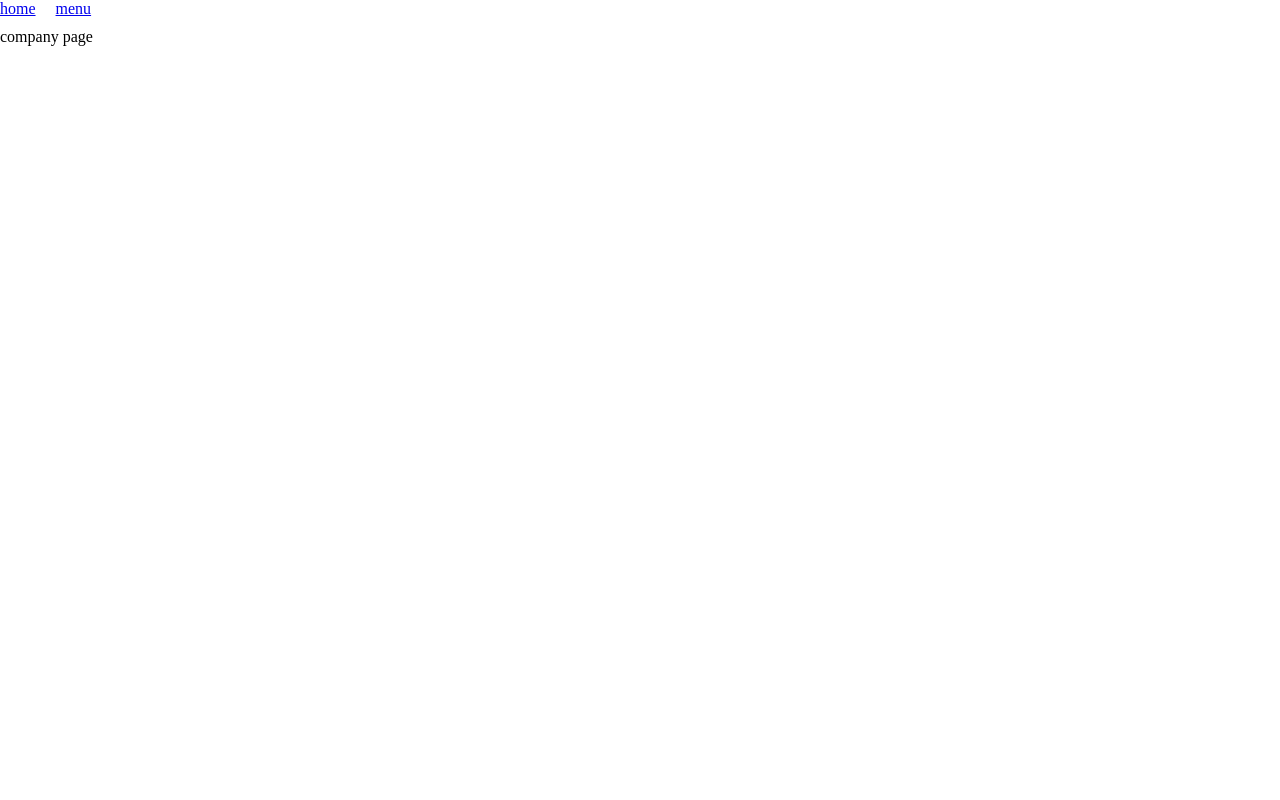
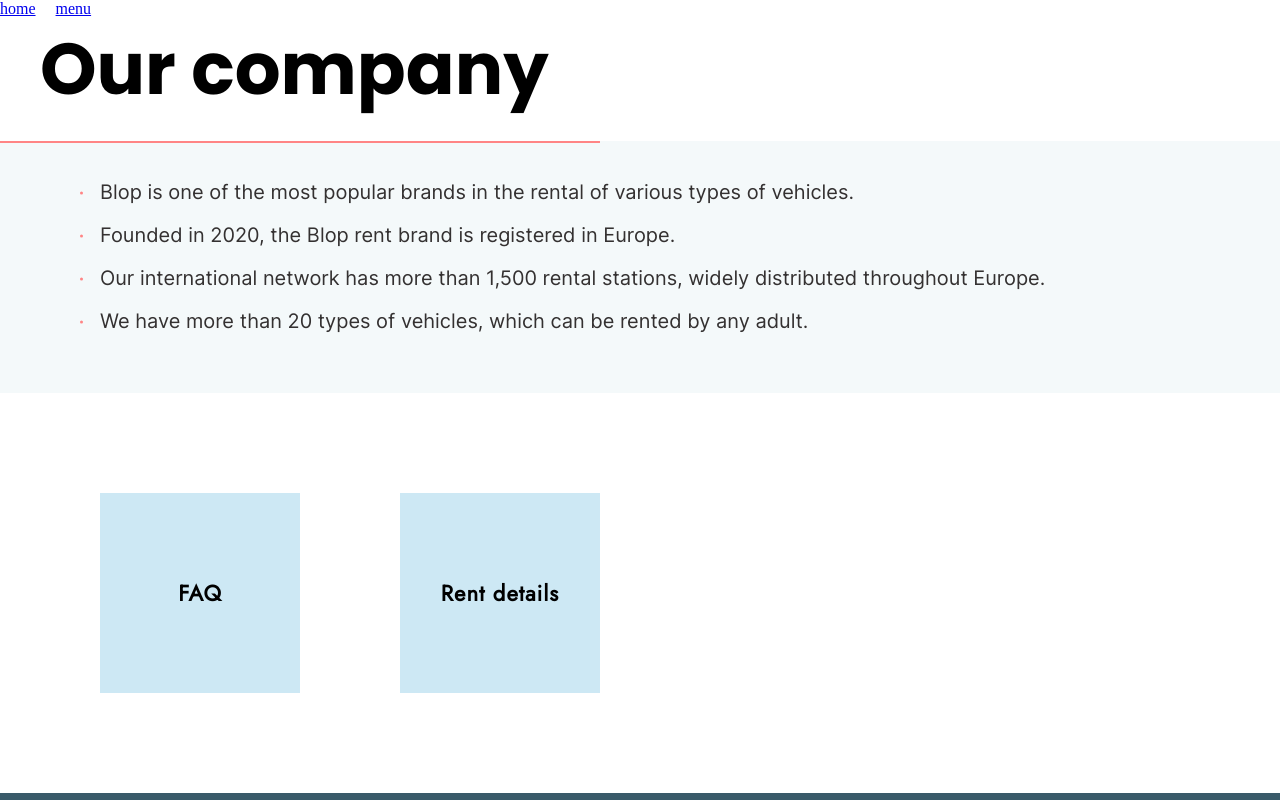
Before and after one commit to Aster0N/Blop, a Vue app: page /menu/company in a window 1280 px wide. Built offline with nearby package versions, Linux system fonts and the light colour scheme.

Commit message:
Create _CompanyPage.vue, add popup component for this page

```diff
--- a/package.json
+++ b/package.json
@@ -10,6 +10,7 @@
   "dependencies": {
     "core-js": "^3.6.5",
     "file-loader": "^6.2.0",
+    "material-design-icons-iconfont": "^6.1.0",
     "normalize.css": "^8.0.1",
     "vue": "^2.6.11",
     "vue-router": "^3.5.1"
--- a/src/assets/scss/fonts.scss
+++ b/src/assets/scss/fonts.scss
@@ -1,11 +1,11 @@
-// * === PEASE SANS
-@font-face {
-	font-family: 'Peace Sans';
-	src: url('../fonts/PeaceSans/Peace-Sans-Webfont.eot');
-	src: local('☺'), url('../fonts/PeaceSans/Peace-Sans-Webfont.woff') format('woff'), url('../fonts/PeaceSans/Peace-Sans-Webfont.ttf') format('truetype'), url('../fonts/PeaceSans/Peace-Sans-Webfont.svg') format('svg');
-	font-weight: normal;
-	font-style: normal;
-}
+// // * === PEASE SANS
+// @font-face {
+// 	font-family: 'Peace Sans';
+// 	src: url('../fonts/PeaceSans/Peace-Sans-Webfont.eot');
+// 	src: local('☺'), url('../fonts/PeaceSans/Peace-Sans-Webfont.woff') format('woff'), url('../fonts/PeaceSans/Peace-Sans-Webfont.ttf') format('truetype'), url('../fonts/PeaceSans/Peace-Sans-Webfont.svg') format('svg');
+// 	font-weight: normal;
+// 	font-style: normal;
+// }
 
 // * ===== POPPINS
 // Regular
--- /dev/null
+++ b/src/components/CompanyPagePopup.vue
@@ -0,0 +1,110 @@
+<template>
+	<div class="popup" id="popup">
+		<div class="popup-body">
+			<div class="popup-content">
+				<button class="popup-close" @click="closePopup">
+					<span class="popup-close-span">
+						<i class="material-icons">close</i>
+					</span>
+				</button>
+				<div class="popup-title">
+					<slot name="popup-title"></slot>
+				</div>
+				<div class="popup-text">
+					<slot name="popup-text"></slot>
+				</div>
+				<slot></slot>
+			</div>
+			<div class="closing-trigger" @click="closePopup"></div>
+		</div>
+	</div>
+</template>
+
+<script>
+export default {
+	data() {
+		return {};
+	},
+	methods: {
+		closePopup() {
+			this.$emit("closePopup");
+		},
+	},
+};
+</script>
+
+<style lang="scss" scoped>
+.popup {
+	position: fixed;
+	top: 0;
+	left: 0;
+	width: 100vw;
+	height: 100vh;
+	transition: all 0.5s ease;
+	opacity: 0;
+	visibility: hidden;
+	cursor: pointer;
+	overflow-x: hidden;
+	overflow-y: auto;
+	background-color: rgba(0, 0, 0, 0.8);
+}
+.popup.open {
+	opacity: 1;
+	visibility: visible;
+}
+.popup.open .popup-content {
+	transform: perspective(800px) translate(0, 0);
+}
+.popup-body {
+	min-height: 100vh;
+	@include position(center, center, "");
+
+	.popup-content {
+		position: relative;
+		background-color: #fff;
+		max-width: 800px;
+		padding: 20px 50px 20px 20px;
+		@include font("Inter", 20px, regular, #000);
+		z-index: 10;
+		cursor: default;
+		transition: all 0.5s ease;
+		transform: perspective(700px) translate(80%, 0);
+
+		.popup-close {
+			position: absolute;
+			top: 10px;
+			right: 10px;
+			margin: 0;
+			padding: 3px;
+			border: none;
+			outline: none;
+			background-color: transparent;
+			cursor: pointer;
+
+			.popup-close-span {
+				@include position(center, center, "");
+				width: 100%;
+				height: 100%;
+				color: rgb(60, 60, 60);
+				transition: $buttonTransition;
+				&:hover {
+					color: #000;
+				}
+			}
+		}
+		.popup-title {
+			@include font("Poppins", 40px, 500, #181818);
+			margin: 0 0 15px 0;
+		}
+	}
+
+	.closing-trigger {
+		box-sizing: border-box;
+		position: absolute;
+		top: 0;
+		left: 0;
+		width: 100%;
+		height: 100%;
+	}
+}
+</style>
--- a/src/components/MenuLayout.vue
+++ b/src/components/MenuLayout.vue
@@ -1,7 +1,10 @@
 <template>
 	<div class="menu-layout">
 		<menu-header></menu-header>
-		<div class="router-wrapper">
+		<div
+			class="router-wrapper"
+			:class="{ padding_on: !(this.$route.name == 'menu') }"
+		>
 			<router-view></router-view>
 		</div>
 	</div>
@@ -24,8 +27,11 @@ export default {
 	top: 0;
 }
 .router-wrapper {
+	box-sizing: border-box;
 	overflow: auto;
-	padding: 10px 0;
 	height: 100vh;
 }
+.padding_on {
+	padding: 10px 0 0 0;
+}
 </style>
--- a/src/main.js
+++ b/src/main.js
@@ -7,6 +7,7 @@ import router from './router/router'
 import './assets/scss/styles.scss'
 import './assets/scss/fonts.scss'
 import 'normalize.css'
+import 'material-design-icons-iconfont'
 
 // import './assets/scss/variables.scss'
 
--- a/src/pages/_CompanyPage.vue
+++ b/src/pages/_CompanyPage.vue
@@ -1,11 +1,245 @@
 <template>
-    <div class="page company-page">
+	<div class="page company-page">
+		<div class="company-title">Our company</div>
+		<div class="company-info">
+			<div class="info-text">
+				<ul class="info-text-list">
+					<li class="info-item">
+						Blop is one of the most popular brands in the rental of
+						various types of vehicles.
+					</li>
+					<li class="info-item">
+						Founded in 2020, the Blop rent brand is registered in Europe.
+					</li>
+					<li class="info-item">
+						Our international network has more than 1,500 rental stations,
+						widely distributed throughout Europe.
+					</li>
+					<li class="info-item">
+						We have more than 20 types of vehicles, which can be rented by
+						any adult.
+					</li>
+				</ul>
+			</div>
+			<div class="info-blocks">
+				<div class="info-block block-faq">
+					<router-link
+						tag="button"
+						class="block-link faq-link"
+						:to="{ name: 'faq' }"
+						>faq</router-link
+					>
+				</div>
+				<div class="info-block block-rent-details">
+					<router-link
+						tag="button"
+						class="block-link rent-details-link"
+						:to="{ name: 'rent-details' }"
+						>Rent details</router-link
+					>
+				</div>
+			</div>
+		</div>
+		<footer class="company-footer">
+			<div class="company-footer-title">info</div>
+			<div class="company-footer-links">
+				<ul class="footer-links-list">
+					<li class="footer-links-item">
+						<router-link class="footer-link" :to="{ name: 'contacts' }"
+							>Contacts</router-link
+						>
+					</li>
+					<li class="footer-links-item">
+						<button
+							class="footer-link footer-partners-btn footer-btn"
+							@click="openPopup(partnersContent)"
+						>
+							Our partners
+						</button>
+					</li>
+					<li class="footer-links-item">
+						<button
+							class="footer-link footer-sponsor-btn footer-btn"
+							@click="openPopup(sponsorContent)"
+						>
+							Become a sponsor
+						</button>
+					</li>
+					<li class="footer-links-item">
+						<router-link class="footer-link" :to="{ name: 'login' }">
+							Sign in / Sign up
+						</router-link>
+					</li>
+				</ul>
+			</div>
+		</footer>
 
-        company page
-    </div>
+		<popup :class="{ open: popupOpenTrigger }" @closePopup="closePopup">
+			<template v-slot:popup-title>{{ popupContent.title }}</template>
+			<template v-slot:popup-text>{{ popupContent.text }}</template>
+		</popup>
+	</div>
 </template>
 <script>
+import Popup from "../components/CompanyPagePopup.vue";
+
 export default {
+	components: {
+		Popup,
+	},
+	data() {
+		return {
+			popupOpenTrigger: false,
+			popupContent: {
+				title: "",
+				text: "",
+			},
+			sponsorContent: {
+				title: "Become our sponsor",
+				text: "Some info about how you can become our sponsor :D",
+			},
+			partnersContent: {
+				title: "Our Partners",
+				text: "List of partners",
+			},
+		};
+	},
+	methods: {
+		openPopup(content) {
+			this.popupOpenTrigger = true;
+			this.popupContent = content;
+		},
+		closePopup() {
+			this.popupOpenTrigger = false;
+		},
+	},
+};
+</script>
+<style lang="scss" scoped>
+.company-page {
+	@include font("Inter", 20px, regular, #343131);
+	.company-title {
+		box-sizing: border-box;
+		@include font("Poppins", 72px, 700, #000);
+		padding: 0 40px;
+		margin: 0 0 30px 0;
+	}
+	.company-info {
+		position: relative;
+		.info-text {
+			width: 1170px;
+			padding: 40px 100px;
+			background-color: rgba(143, 190, 206, 0.1);
+			.info-text-list {
+				margin: 0;
+				padding: 0;
+				list-style: none;
+				.info-item {
+					position: relative;
+					margin: 0 0 20px 0;
+					&::before {
+						content: "";
+						display: block;
+						position: absolute;
+						top: 50%;
+						left: -20px;
+						width: 3px;
+						height: 3px;
+						border-radius: 50%;
+						background-color: $secondary-color;
+						transform: translateY(-50%);
+					}
+				}
+			}
+		}
 
+		.info-blocks {
+			padding: 100px;
+			@include position(flex-start, center, "");
+			flex-wrap: wrap;
+			.info-block {
+				width: 200px;
+				height: 200px;
+				margin: 0 100px 0 0;
+				@include position(center, center, "");
+			}
+			.block-link {
+				width: 100%;
+				height: 100%;
+				cursor: pointer;
+				border: none;
+				outline: none;
+				@include font("Jost", 22px, 600, #000);
+				letter-spacing: 1px;
+				background-color: #cde8f4;
+				padding: 0;
+				transition: $buttonTransition;
+				&:hover {
+					text-decoration: underline;
+					background-color: rgba($secondary-color, 0.4);
+				}
+			}
+			.block-faq {
+				.faq-link {
+					text-transform: uppercase;
+				}
+			}
+			// .block-rent-details {
+			// 	.rent-details-link {
+			// 	}
+			// }
+		}
+
+		&::before {
+			content: "";
+			background-color: $secondary-color;
+			display: block;
+			width: 600px;
+			height: 2px;
+			position: absolute;
+			top: 0;
+			left: 0;
+		}
+	}
+
+	.company-footer {
+		margin: 0;
+		color: #fff;
+		padding: 40px 0 50px 0;
+		background-color: #395a69;
+		.company-footer-title {
+			text-align: center;
+			padding: 0 0 20px 0;
+			@include font("Poppins", 36px, 550, #fff);
+		}
+		.company-footer-links {
+			.footer-links-list {
+				margin: 0 auto;
+				padding: 0;
+				list-style: none;
+				min-width: 780px;
+				@include position(space-evenly, center, "");
+				flex-wrap: wrap;
+				.footer-link {
+					color: #cde8f4;
+					cursor: pointer;
+					border: 1px solid transparent;
+					padding: 5px;
+					transition: $buttonTransition;
+					&:hover {
+						text-decoration-color: $secondary-color;
+						color: #fff;
+					}
+				}
+				.footer-btn {
+					margin: 0;
+					text-decoration: underline;
+					border: none;
+					outline: none;
+					background-color: transparent;
+				}
+			}
+		}
+	}
 }
-</script>
+</style>
--- /dev/null
+++ b/src/pages/_Faq.vue
@@ -0,0 +1,15 @@
+<template>
+    <div class="page faq-page">
+        faq page
+    </div>
+</template>
+
+<script>
+export default {
+
+}
+</script>
+
+<style>
+
+</style>
--- a/src/pages/_LoginPage.vue
+++ b/src/pages/_LoginPage.vue
@@ -62,7 +62,6 @@ export default {
 				form_title_class: ["form-title", "form-l-title"],
 				areas: [
 					{
-						area_key: "ID_EMAIL-LOGIN",
 						name: "Email",
 						wrap_class: "area-email",
 						wrap_id: "loginEmail",
@@ -77,7 +76,6 @@ export default {
 						input_id: "area-email-input",
 					},
 					{
-						area_key: "ID_PASSWORD-LOGIN",
 						name: "Password",
 						wrap_class: "area-password",
 						wrap_id: "loginPassword",
@@ -95,7 +93,6 @@ export default {
 				formLinks: [
 					{
 						// btn tag
-						button_key: "ID-BTN-SIGN-IN-LOGIN",
 						btn_id: "signIn",
 						user_action: "Sign In",
 						// router to another page tag
--- a/src/pages/_RegisterPage.vue
+++ b/src/pages/_RegisterPage.vue
@@ -60,7 +60,6 @@ export default {
 				form_title_class: ["form-title", "form-r-title"],
 				areas: [
 					{
-						area_key: "ID_USERNAME-REGISTER",
 						name: "Username",
 						wrap_class: "area-username",
 						wrap_id: "username",
@@ -75,7 +74,6 @@ export default {
 						input_id: "area-username-input",
 					},
 					{
-						area_key: "ID_EMAIL-REGISTER",
 						name: "Email",
 						wrap_class: "area-email",
 						wrap_id: "registerEmail",
@@ -90,7 +88,6 @@ export default {
 						input_id: "area-email-input",
 					},
 					{
-						area_key: "ID_PASSWORD-REGISTER",
 						name: "Password",
 						wrap_class: "area-password",
 						wrap_id: "registerPassword",
@@ -105,7 +102,6 @@ export default {
 						input_id: "area-pass-input",
 					},
 					{
-						area_key: "ID_PASSWORD-CONFIRMATION-REGISTER",
 						name: "Password confirmation",
 						wrap_class: "area-password-confirm",
 						wrap_id: "registerPassword-confirm",
@@ -124,7 +120,6 @@ export default {
 				formLinks: [
 					{
 						// btn tag
-						button_key: "ID-BTN-SIGN-UP-REGISTER",
 						btn_id: "signUp",
 						user_action: "Sign Up",
 						// router to another page tag
--- /dev/null
+++ b/src/pages/_RentDetails.vue
@@ -0,0 +1,10 @@
+<template>
+	<div class="page rent-details-page">rent details</div>
+</template>
+
+<script>
+export default {};
+</script>
+
+<style>
+</style>
--- a/src/router/router.js
+++ b/src/router/router.js
@@ -9,6 +9,8 @@ import VehiclesPage from '../pages/_VehiclesPage'
 import RentPage from '../pages/_RentPage'
 import CompanyPage from '../pages/_CompanyPage'
 import ContactasPage from '../pages/_ContactsPage'
+import FaqPage from '../pages/_Faq.vue';
+import RentDetails from '../pages/_RentDetails.vue';
 
 
 // import NotFound from '../pages/404'
@@ -60,7 +62,17 @@ export default new VueRouter({
                     path: 'contacts',
                     name: 'contacts',
                     component: ContactasPage,
-                }
+                },
+                {
+                    path: 'faq',
+                    name: 'faq',
+                    component: FaqPage,
+                },
+                {
+                    path: 'rent-details',
+                    name: 'rent-details',
+                    component: RentDetails,
+                },
             ]
         },
         // 404 page
```
Also changed, not shown: src/components/LoginRegisterInfoPage.vue (+4 -4 lines), 1 other file (tests, documents, lock files or other folders).
